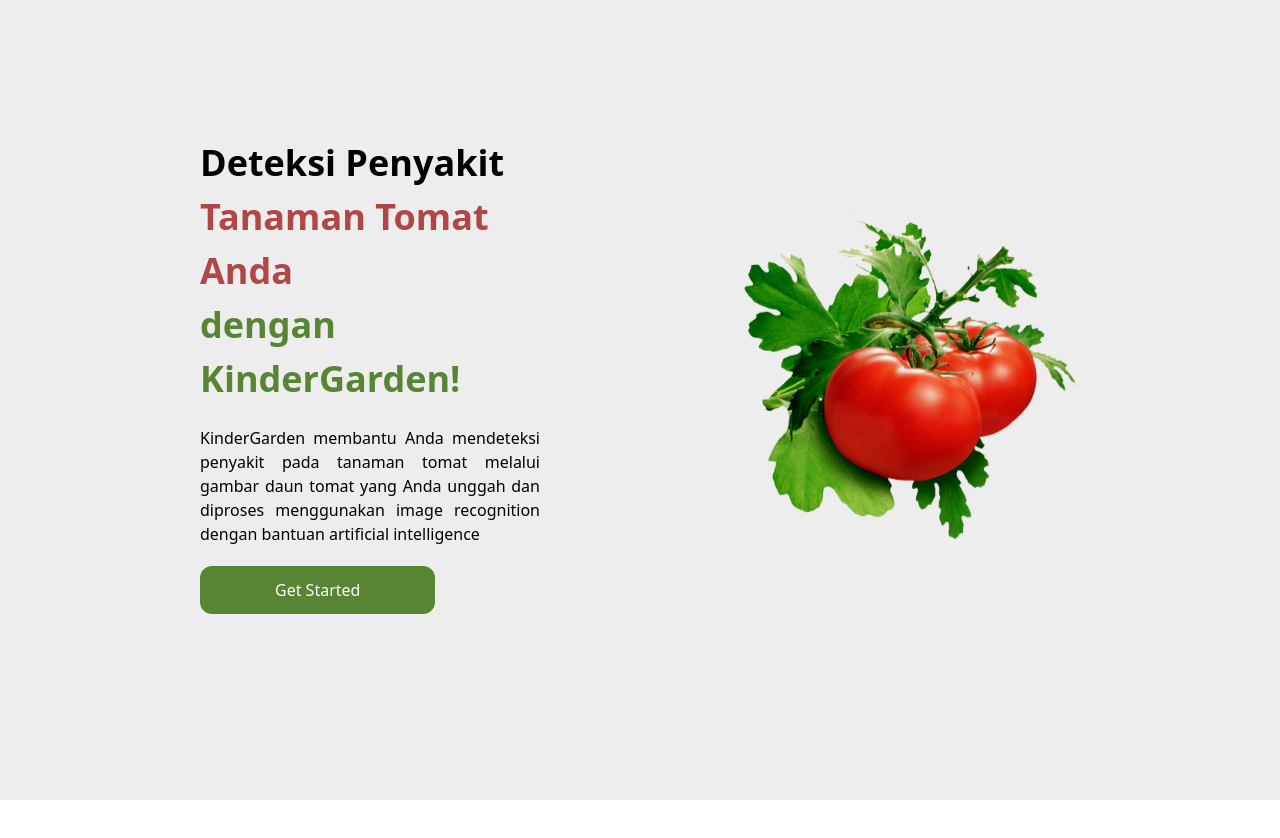
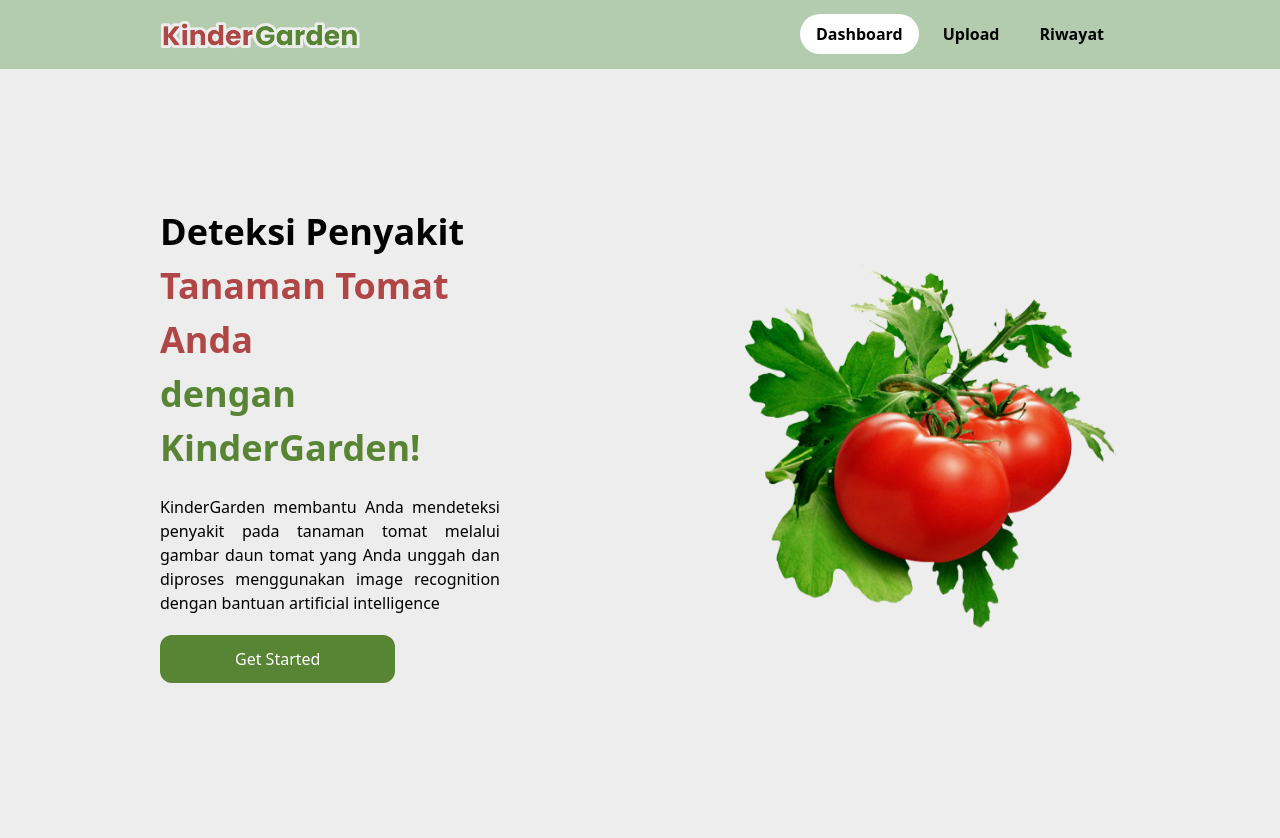
Before and after one commit to muhiqbalm/KinderGarden, a Next.js app in the folder client/: page / in a window 1280 px wide. Shown: the top 838 px of the page. Before the commit the page ends 800 px from the top, so only its background shows below. Built offline with nearby package versions, Linux system fonts and the light colour scheme.

Commit message:
fix dashboard padding

```diff
--- a/client/components/landingpage.js
+++ b/client/components/landingpage.js
@@ -6,8 +6,8 @@
 export default function Landingpage() {
   return (
     <>
-      <div className="z-10 h-full md:h-[100vh] bg-[#EDEDED] px-[50px] py-[50px] md:px-[100px] xl:px-[200px] xl:pb-[100px] flex flex-col-reverse md:grid md:grid-cols-2 md:gap-[100px] lg:gap-[200px] items-center">
-        <div className=" flex flex-col text-black  justify-center">
+      <div className="z-10 h-full md:h-[100vh] bg-[#EDEDED] px-[50px] py-[50px] lg:px-40 md:px-10 xl:pb-[100px] flex flex-col-reverse md:grid md:grid-cols-2 md:gap-[100px] lg:gap-[200px] items-center ">
+        <div className=" flex flex-col text-black  justify-center lg:pr-10">
           <p className="text-3xl leading-normal font-bold lg:text-4xl lg:leading-normal">
             Deteksi Penyakit
           </p>
@@ -32,7 +32,7 @@
           </Link>
         </div>
         <Image
-          className="z-8 p-5 pt-0 md:p-0 xl:pt-30 xl:pb-0 xl:pr-0"
+          className="z-8 p-5 pt-0 w-[50vw] md:w-max md:p-0 xl:pt-30 xl:pb-0 xl:pr-0"
           src={Tomat}
           alt=""
           width={1000}
--- a/client/pages/index.js
+++ b/client/pages/index.js
@@ -1,6 +1,12 @@
 import React from "react";
 import Landingpage from "../components/landingpage";
+import NavBar from "../components/navbar";
 
 export default function home() {
-  return <Landingpage />;
+  return (
+    <>
+      <NavBar menu={"dashboard"} />
+      <Landingpage />
+    </>
+  );
 }
```
